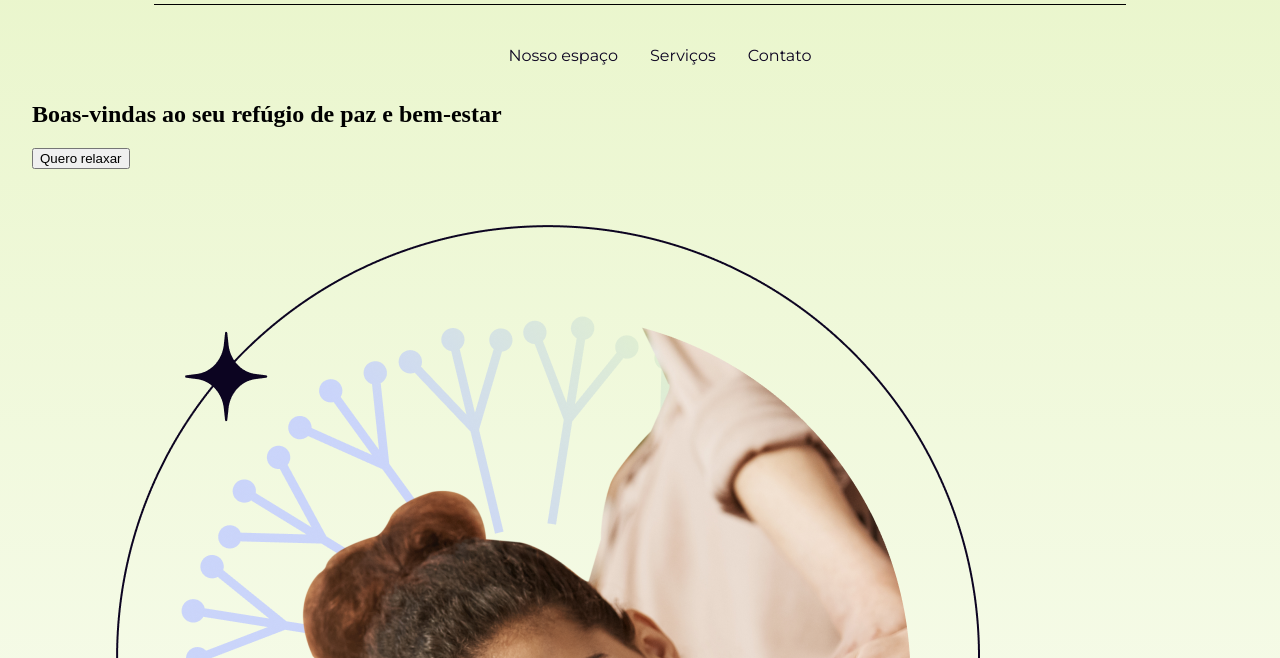
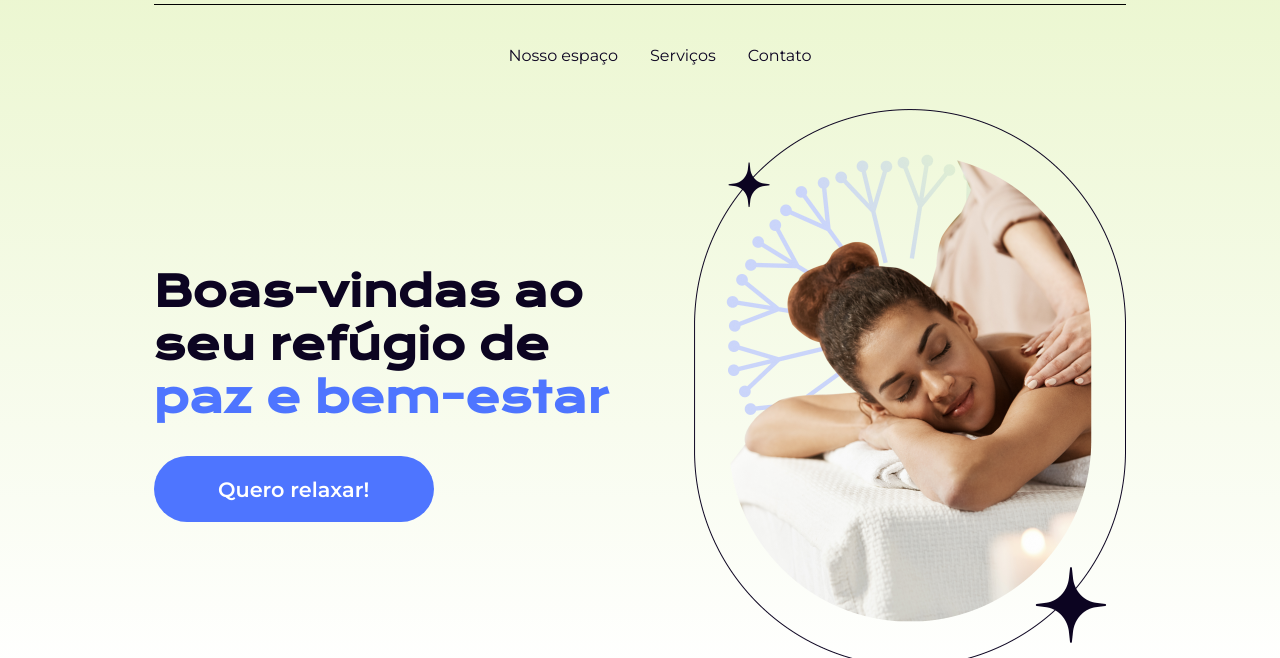
Before and after one commit to gioperrone/alura, a plain HTML site: page sass-css-estilizando-site/3360-calmaria-spa-projeto-inicial/index.html in a window 1280 px wide. Shown: the part 142-800 px from the top of the page. Drawn offline with nearby package versions, Linux system fonts and the light colour scheme.

Commit message:
modularizei o código e criei os mixins

```diff
--- a/sass-css-estilizando-site/3360-calmaria-spa-projeto-inicial/index.html
+++ b/sass-css-estilizando-site/3360-calmaria-spa-projeto-inicial/index.html
@@ -27,7 +27,7 @@
 
                 <div class="textos-home">
                     <h1>Boas-vindas ao seu refúgio de <span> paz e bem-estar</span></h1>
-                    <button class="btn-main">Quero relaxar</button>
+                    <button class="btn-main">Quero relaxar!</button>
                 </div>
                 <div class="img-home">
                     <img src="/assets/home-image.png" alt="Mulher de bruços recebendo massagem nas costas">
--- /dev/null
+++ b/sass-css-estilizando-site/3360-calmaria-spa-projeto-inicial/styles/abstract/_mixins.scss
@@ -0,0 +1,4 @@
+@mixin margem-central($width) {
+    margin: 0 auto;
+    width: $width;
+};
--- /dev/null
+++ b/sass-css-estilizando-site/3360-calmaria-spa-projeto-inicial/styles/abstract/_root.scss
@@ -0,0 +1,5 @@
+body {
+    margin: 0;
+    padding: 0;
+    box-sizing: border-box;
+}
--- /dev/null
+++ b/sass-css-estilizando-site/3360-calmaria-spa-projeto-inicial/styles/abstract/_variaveis.scss
@@ -0,0 +1,12 @@
+// Variáveis
+    // cores
+    $cor-primaria: #0C0421;
+    $cor-secundaria: #4E75FF;
+    $cor-terciaria: #85A0FF;
+    $cor-quaternaria: #E8F5C8;
+    $cor-default: #CAD4FA;
+    $gradiente-primario: linear-gradient(180deg, #E8F5C8 0%, #FFFFFF 96.87%);
+    $gradiente-secundario: linear-gradient(180deg, rgba(255, 255, 255, 0.7) 0%, rgba(202, 212, 250, 0.3) 100%);
+    //fontes
+    $ft-textos: "Montserrat", sans-serif;
+    $ft-titulos: "Krona One";
--- /dev/null
+++ b/sass-css-estilizando-site/3360-calmaria-spa-projeto-inicial/styles/components/_header.scss
@@ -0,0 +1,69 @@
+@use '../abstract/variaveis';
+@use '../abstract/mixins';
+
+
+header {
+    background: variaveis.$gradiente-primario;
+    padding: 2rem;
+    nav {
+        display: flex;
+        flex-direction: column;
+        align-items: center;
+        gap: 1.6rem;
+        .linha {
+            border-top: 1px solid black;
+            width: 80%;
+        }
+        ul {
+            display: inline-flex;
+            gap: 2rem;
+            li {
+                list-style-type: none;
+            }
+            a {
+                text-decoration: none;
+                color: variaveis.$cor-primaria;
+                font-weight: 500;
+                font-family: variaveis.$ft-textos;
+            }
+        }
+    }
+    #home {
+        max-width: 1040px;
+        @include mixins.margem-central(80%);
+        display: flex;
+        align-items: center;
+        justify-content: space-between;
+        .textos-home {
+            max-width: 464px;
+            h1 {
+                font-family: variaveis.$ft-titulos;
+                font-size: 42px;
+                color: variaveis.$cor-primaria;
+                margin-bottom: 2rem;
+                span {
+                    color: variaveis.$cor-secundaria;
+                }
+            }
+        }
+        .img-home {
+            max-width: 474px;
+            img {
+                width: 100%;
+            }
+        }
+        .btn-main {
+            width: 280px;
+            height: 66px;
+            font-family: variaveis.$ft-textos;
+            font-size: 1.3rem;
+            font-weight: 600;
+            color: white;
+            background-color: variaveis.$cor-secundaria;
+            border: none;
+            outline: none;
+            border-radius: 66px;
+            cursor: pointer;
+        }
+    }
+}
--- /dev/null
+++ b/sass-css-estilizando-site/3360-calmaria-spa-projeto-inicial/styles/components/_nosso-espaco.scss
@@ -0,0 +1,5 @@
+@use '../abstract/mixins';
+
+#nosso-espaco {
+    @include mixins.margem-central(80%);
+};
--- a/sass-css-estilizando-site/3360-calmaria-spa-projeto-inicial/styles/styles.scss
+++ b/sass-css-estilizando-site/3360-calmaria-spa-projeto-inicial/styles/styles.scss
@@ -1,46 +1,4 @@
-// Variáveis
-    // cores
-    $cor-primaria: #0C0421;
-    $cor-secundaria: #4E75FF;
-    $cor-terciaria: #85A0FF;
-    $cor-quaternaria: #E8F5C8;
-    $cor-default: #CAD4FA;
-    $gradiente-primario: linear-gradient(180deg, #E8F5C8 0%, #FFFFFF 96.87%);
-    $gradiente-secundario: linear-gradient(180deg, rgba(255, 255, 255, 0.7) 0%, rgba(202, 212, 250, 0.3) 100%);
-    //fontes
-    $ft-textos: "Montserrat", sans-serif;
-    $ft-titulos: "Krona One";
+@use './abstract/root';
 
-body {
-    margin: 0;
-    padding: 0;
-    box-sizing: border-box;
-}
-
-header {
-    background: $gradiente-primario;
-    padding: 2rem;
-    nav {
-        display: flex;
-        flex-direction: column;
-        align-items: center;
-        gap: 1.6rem;
-        .linha {
-            border-top: 1px solid black;
-            width: 80%;
-        }
-        ul {
-            display: inline-flex;
-            gap: 2rem;
-            li {
-                list-style-type: none;
-            }
-            a {
-                text-decoration: none;
-                color: $cor-primaria;
-                font-weight: 500;
-                font-family: $ft-textos;
-            }
-        }
-    }
-}
+@use './components/header';
+@use './components/nosso-espaco';
```
Also changed, not shown: sass-css-estilizando-site/3360-calmaria-spa-projeto-inicial/styles/styles.css, 1 other file.
